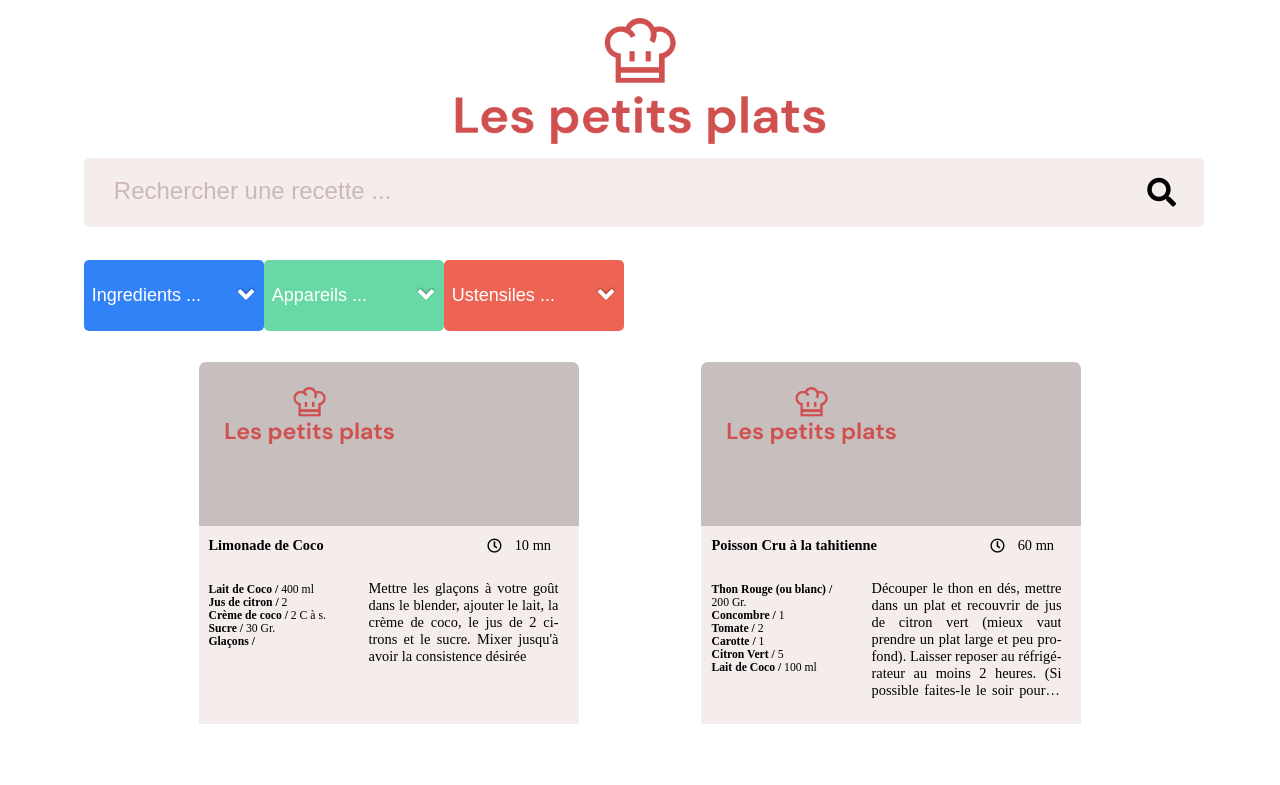
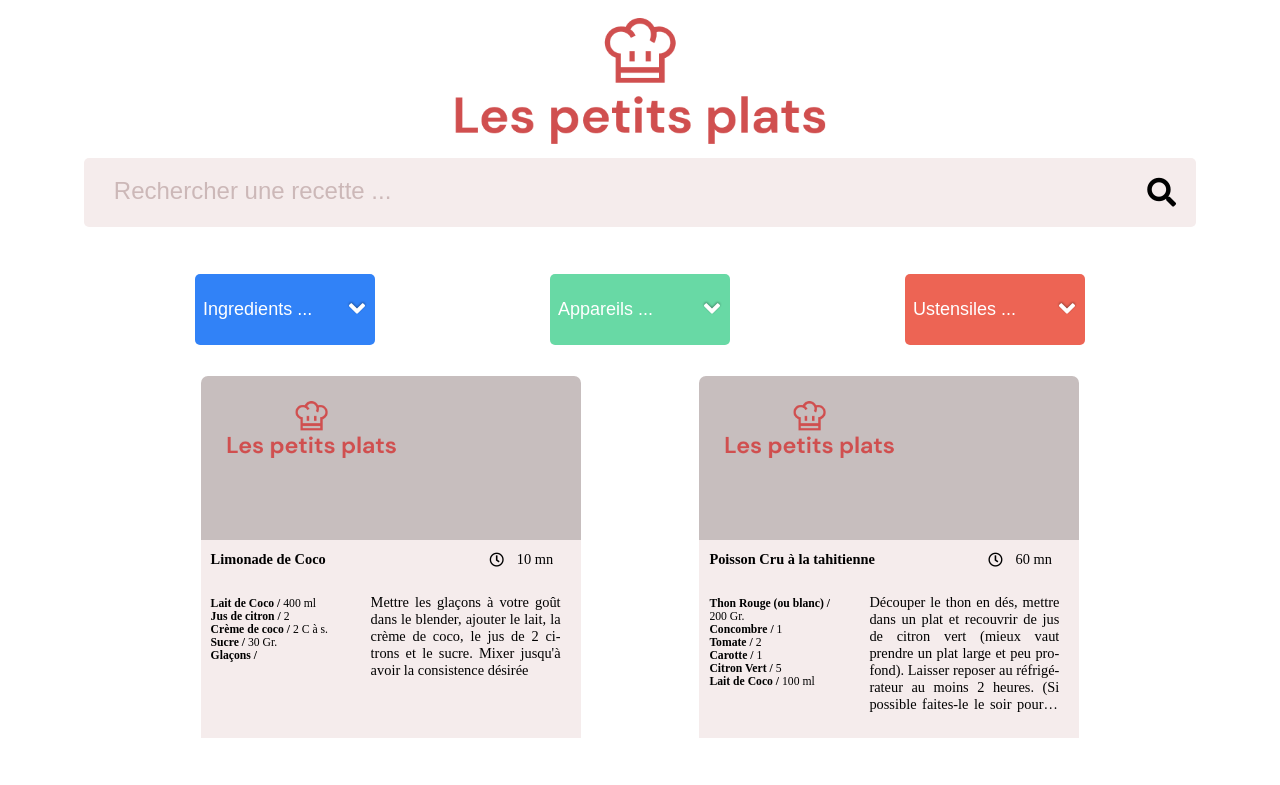
Before and after one commit to Nanosor57GIT-HUB/07LesPetitsPlats, a plain HTML site: page index.html in a window 1280 px wide. Shown: the top 785 px of the page. Drawn offline with Linux system fonts and the light colour scheme.

Commit message:
responsive and comments

```diff
--- a/assets/css/style.css
+++ b/assets/css/style.css
@@ -39,25 +39,29 @@ html {
   display: flex;
   flex-direction: column;
   justify-content: center;
-  width: 88%;
-  margin: 0 auto;
+  width: 100%;
 }
 .searchRecipes {
   position: relative;
-  width: 100%;
-  height: 55px;
+  display: flex;
+  width: 88%;
+  margin: 0 auto;
+  height: 69px;
 }
 
 #search {
-  display: flex;
-  align-items: center;
-  width: 98%;
   height: 69px;
   border-radius: 5px;
 }
 #search::placeholder {
   color: #ccb8b8;
   font-size: 24px;
+}
+@media screen and (max-width: 460px) {
+  /*945*/
+  #search::placeholder {
+    font-size: 19px;
+  }
 }
 #search:focus::placeholder {
   color: transparent;
@@ -104,14 +108,13 @@ html {
 .containerCards {
   display: flex;
   flex-wrap: wrap;
-  width: 89%;
+  width: 88%;
   justify-content: space-between;
   margin: 0 auto;
 }
-@media screen and (max-width: 1328px) {  /*945*/
+@media screen and (max-width: 1328px) {
   .containerCards {
     justify-content: space-evenly;
-  /* justify-content: center;*/
   }
 }
 
@@ -288,7 +291,7 @@ html {
   height: 37px;
   line-height: 37px;
   margin-right: 6px;
- filter: drop-shadow(0px 1px 1px rgba(0, 0, 0, 0.4))
+  filter: drop-shadow(0px 1px 1px rgba(0, 0, 0, 0.4));
 }
 
 /*combos*/
@@ -310,7 +313,12 @@ html {
   display: flex;
   width: 100%;
   min-width: 50%;
-
+}
+@media (max-width: 860px) {
+  .combos {
+    width: 80%;
+    margin: 0 auto;
+  }
 }
 
 .combos-spaces {
@@ -321,11 +329,17 @@ html {
   max-width: 100%;
   height: 70px;
 }
-@media (max-width: 650px) {
+@media (max-width: 800px) {
   .combos-spaces {
     justify-content: space-evenly;
     height: 250px;
     z-index: 10;
+  }
+}
+@media (min-width: 750px) and (max-width: 1350px) {
+  .combos-spaces {
+    min-width: 80%;
+    margin: 0 auto;
   }
 }
 
@@ -335,6 +349,11 @@ form {
   width: auto;
   max-width: 70%;
   height: auto;
+}
+@media (min-width: 860px) and (max-width: 1350px) {
+  form {
+    max-width: 50%;
+  }
 }
 
 #inputCombo1[type="text"],
@@ -405,7 +424,6 @@ form {
 }
 
 .ulCombo {
-  /* position: absolute; */
   top: 70px;
   list-style: none;
   display: flex;
@@ -413,7 +431,7 @@ form {
   flex-wrap: wrap;
   width: auto;
   max-width: 100%;
-  min-width: 170px;
+  min-width: 180px;
   margin: 0;
   padding: 0;
   color: #ffffff;
@@ -423,7 +441,6 @@ form {
 
 .bgListCombo1 {
   background-color: #2f83f5;
-
 }
 .bgListCombo2 {
   background-color: #68d9a5;
--- a/combos.js
+++ b/combos.js
@@ -46,7 +46,6 @@ let ar1 = document.querySelector(".ar1");
 let ar2 = document.querySelector(".ar2");
 let ar3 = document.querySelector(".ar3");
 let arrow = document.querySelector(".toggleArrow");
-let arrowDown = document.querySelector(".arrow-down");
 let errorCombo = document.querySelector(".element-undefined");
 
 //Create arrays
@@ -54,7 +53,7 @@ let components = []; // =>ingredients
 let accessories = []; // =>ustensiles
 let equipments = []; // =>appareils
 
-//gat datas in api
+//get datas in API
 function getDataCombo() {
   //get arrays ingrédients, appareils et ustensiles
   recipes.forEach((recipe) => {
@@ -102,10 +101,10 @@ let combos = [
 ];
 //sort 3 objects with combo, the arrow and the sorted list, for each category.
 
-//commenter------------
+
 for (let combo of combos) {
   for (let listByCombo of combo.list) {
-    // console.log(listByCombo);
+     console.log(listByCombo);
     const parent = combo.input.closest("form");
     createItemList(parent, listByCombo);
   }
@@ -167,7 +166,6 @@ function createItemList(parent, listByCombo) {
 
   //Display the value of each combo item clicked
   listItem.innerText = word;
-  // console.log(word);
 
   parent.querySelector(".ulCombo").appendChild(listItem);
 }
@@ -269,9 +267,8 @@ function removeTags(closeTags, listTags) {
 
   });
 }
-for(let combo of combos) {
-let ted = combo.input}
 
+//Change the placeholder
 function placeholderChange(combo) {
   if (combo1 != combo.input) {
     combo1.placeholder = "Ingredients ...";
@@ -311,21 +308,17 @@ function displayList() {
       //Close the list/input on click on another combo
       removeList();
 
-      //commenter------------
-
         let liste = combo.input.closest("form").querySelector("ul");
       liste.style.display = "flex";
       combo.input.style.borderRadius = "5px 5px 0px 0px";
-
-        //-----------------------
 
         keyboardList();
     });
 
     combo.arrow.addEventListener("click", () => {
-      removeList();
       //Close listItem on click on arrow
       combo.arrow.classList.toggle("toggleArrow");
+      removeList();
       placeholderChange(!combo);
     });
 
@@ -342,13 +335,12 @@ function keyboardList() {
     combo.input.addEventListener("keyup", (e) => {
       combo.input.style.borderRadius = "5px 5px 0px 0px";
 
-
-      //commenter------------------------------------
+      //Returns the elements of a list after 3 characters (includes)
       if (e.target.value.length >= 3 || e.target.value.length <= 2) {
         const parent = combo.input.closest("form");
         parent.querySelector("ul").innerHTML = "";
+
         for (let listByCombo of combo.list) {
-           //  console.log(combo.list);
           if (
             listByCombo
               .toLowerCase()
@@ -359,10 +351,6 @@ function keyboardList() {
             combo.input.style.borderRadius = "5px 5px 0px 0px";
             placeholderChange(combo);
           }
-          // if (e.target.value.length <= 1 || listByCombo.value <= 3) {
-          //   placeholderChange(!combo);
-          // }
-
         }
       }
     });
@@ -396,8 +384,11 @@ function initCombo() {
 }
 
 /******************************************************************************** */
+
+
+//vérifier pour jongler sur arrow et inverser
 // for (let combo of combos) {
-//   combo.input.addEventListener("click", () => {
-//     combo.arrow.classList.toggle("toggleArrow");
+//   combo.input.addEventListener("click", (e) => {
+//   e =  combo.arrow.classList.toggle("toggleArrow");
 //   });
 // }
--- a/searchBar1.js
+++ b/searchBar1.js
@@ -4,12 +4,12 @@ document.querySelector(
             <label for="search">
               <i class="fas fa-search loupe"></i>
             </label>
-            <input
+            <input autocomplete = "off"
               class="input"
               placeholder="Rechercher une recette ..."
               type="text"
               id="search"
-              name="search
+              name="search"
 
               minlength="2"
               maxlength="30"
@@ -23,12 +23,12 @@ chercher « tarte aux pommes », « poisson », etc.</p>`;
 
 const searchBar = document.querySelector("#search");
 
+//Keyboard search
 searchBar.addEventListener("keyup", (e) => {
-
   const input = searchBar.value; //e.target.value
-
+  //Return of the DOM
   let suggestion = "";
-
+  //Filter recipes by name/description (automatically contains ingredients)
   const filtersSearchBar = arrayRecipes.filter(
     (item) =>
       item.name.toLowerCase().includes(input.toLowerCase()) ||
@@ -36,14 +36,16 @@ searchBar.addEventListener("keyup", (e) => {
   );
 
   const errorSearch = document.querySelector(".error");
-
+  //Returns an error if the recipe does not exist
   if (!filtersSearchBar.length) {
     errorSearch.style.display = "block";
   } else if (e.target.value.length <= 3) {
     errorSearch.style.display = "none";
   }
 
+  //Display of recipes sorted after 3 characters on the keyboard
   if (filtersSearchBar.length || e.target.value.length >= 3) {
+    //Loop over elements of arrayRecipes (recipes API)
     filtersSearchBar.forEach((filt) => {
       let detailsIngredients = "";
 
```
Also changed, not shown: comboSearch.js (+6 -8 lines), index.js (+3 -5 lines), searchBar2.js (+8 -6 lines). Lines whose indentation alone changed are shown as unchanged.
